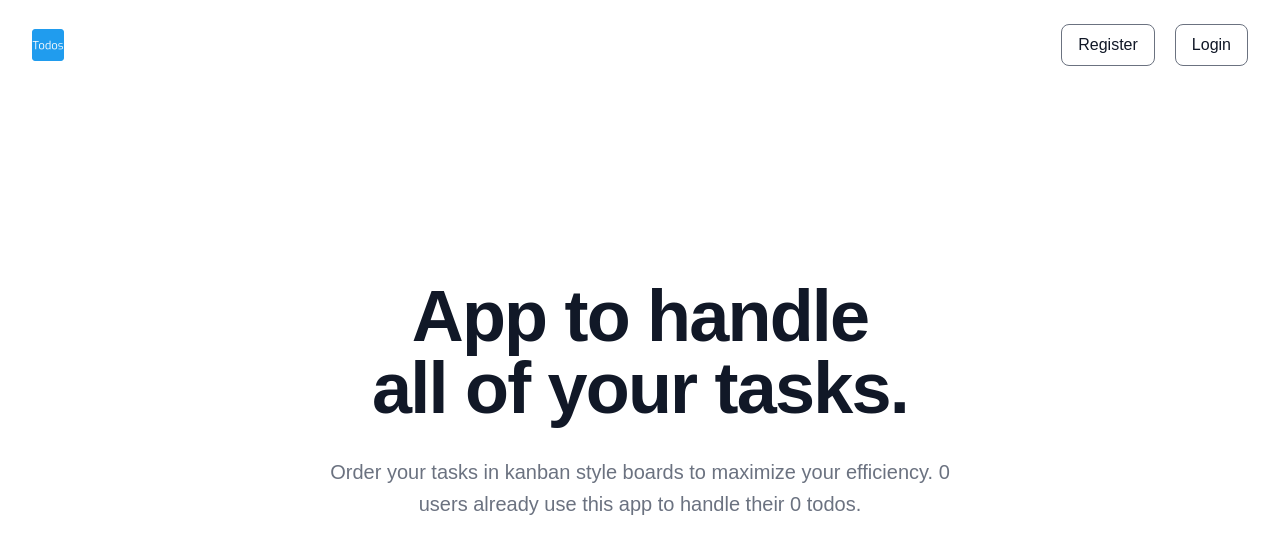
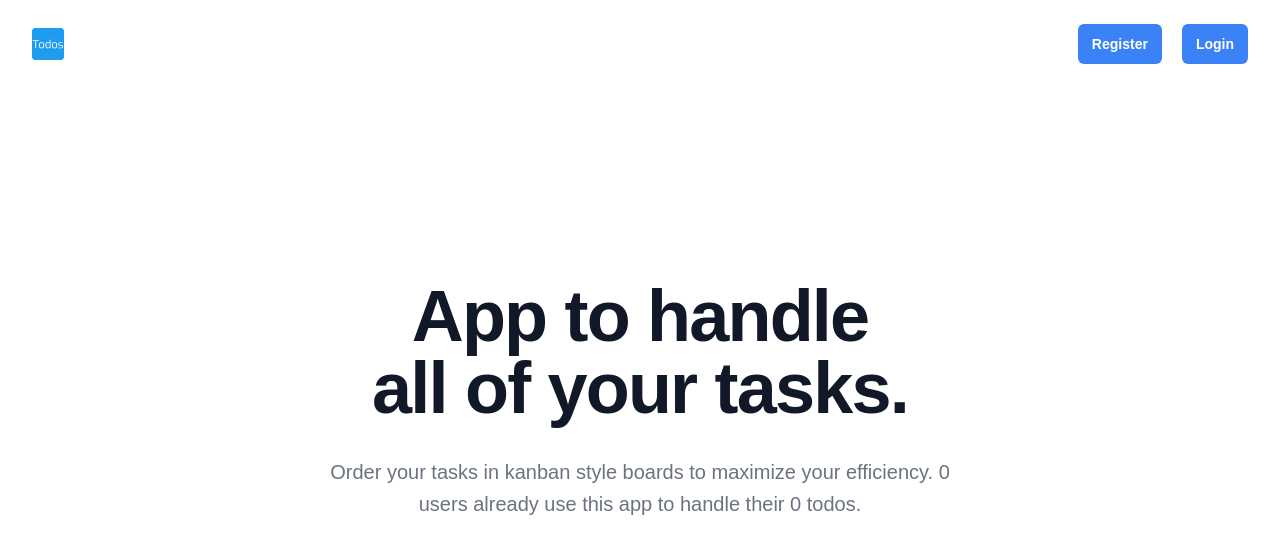
Before and after one commit to OttoOikarinen/awa-project, a Next.js app: page / in a window 1280 px wide. Shown: the top 554 px of the page. Built offline with nearby package versions, Linux system fonts and the light colour scheme; no server answers; the database is empty.

Commit message:
Modified the home page to look better.

```diff
--- a/app/page.tsx
+++ b/app/page.tsx
@@ -24,13 +24,13 @@
           <div className="flex flex-1 justify-end gap-5">
             <Link
               href="/register"
-              className="px-4 py-2 border border-gray-500 text-gray-900 rounded-lg hover:bg-gray-100 transition"
+              className="rounded-md bg-blue-500 px-3.5 py-2.5 text-sm font-semibold text-white shadow-xs hover:bg-blue-400 focus-visible:outline-2 focus-visible:outline-offset-2 focus-visible:outline-blue-500"
               >
               Register
             </Link>
             <Link
               href="/login"
-              className="px-4 py-2 border border-gray-500 text-gray-900 rounded-lg hover:bg-gray-100 transition"
+              className="rounded-md bg-blue-500 px-3.5 py-2.5 text-sm font-semibold text-white shadow-xs hover:bg-blue-400 focus-visible:outline-2 focus-visible:outline-offset-2 focus-visible:outline-blue-500"
               >
               Login
             </Link>
```
